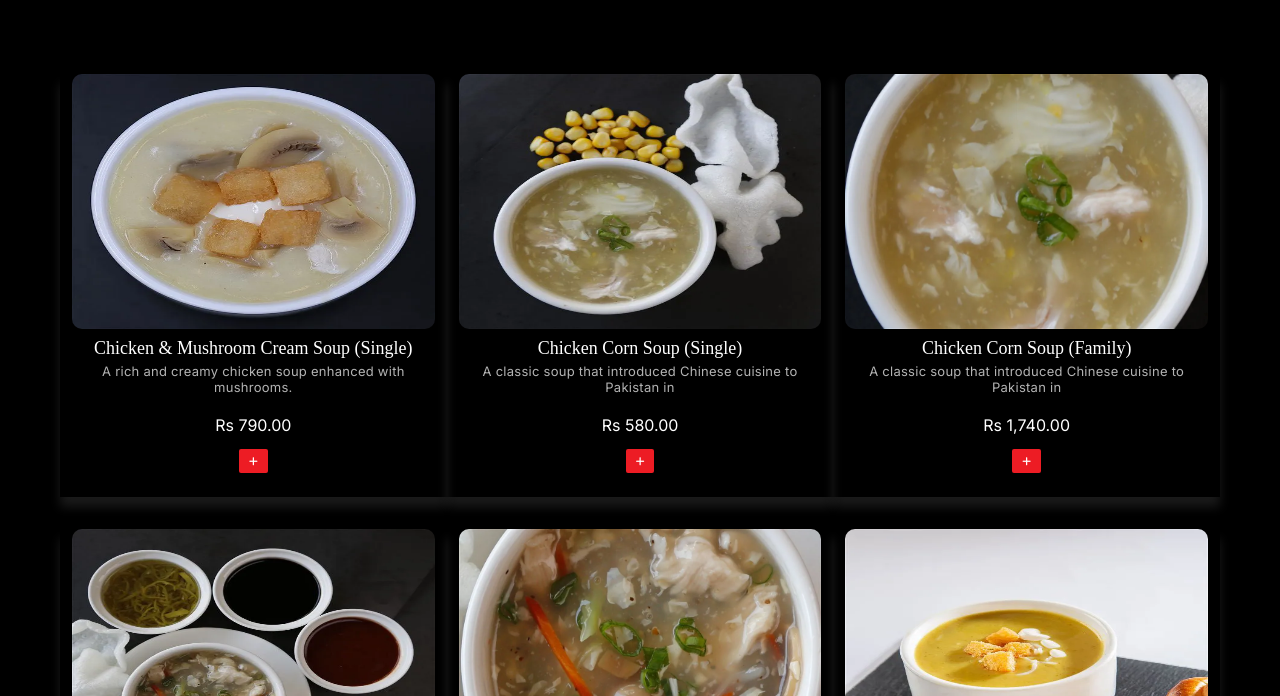
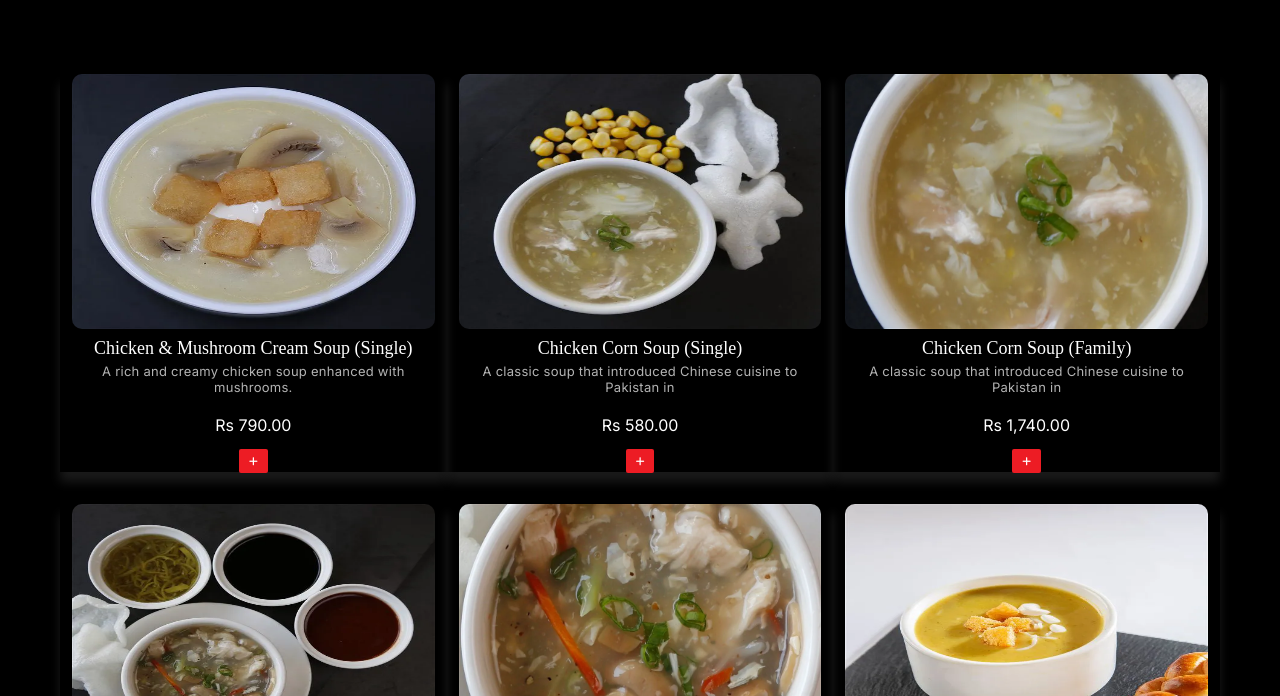
Before and after one commit to khalilsediq/Salt-N-Paper_Clone, a plain HTML site: page orderonline.htm in a window 1280 px wide. Shown: the part 104-800 px from the top of the page. Drawn offline with Linux system fonts and the light colour scheme.

Commit message:
one more changed happed

```diff
--- a/styles/orderonline.css
+++ b/styles/orderonline.css
@@ -316,6 +316,7 @@ body {
 }
 .single-product-theme{
     width: 386.66px;
+    height: 398px;
     text-align: center;
     margin: 16px 0px;
     padding: 0px 12px;
```
Also changed, not shown: assests/product-imgs/product-img-15.webp.
